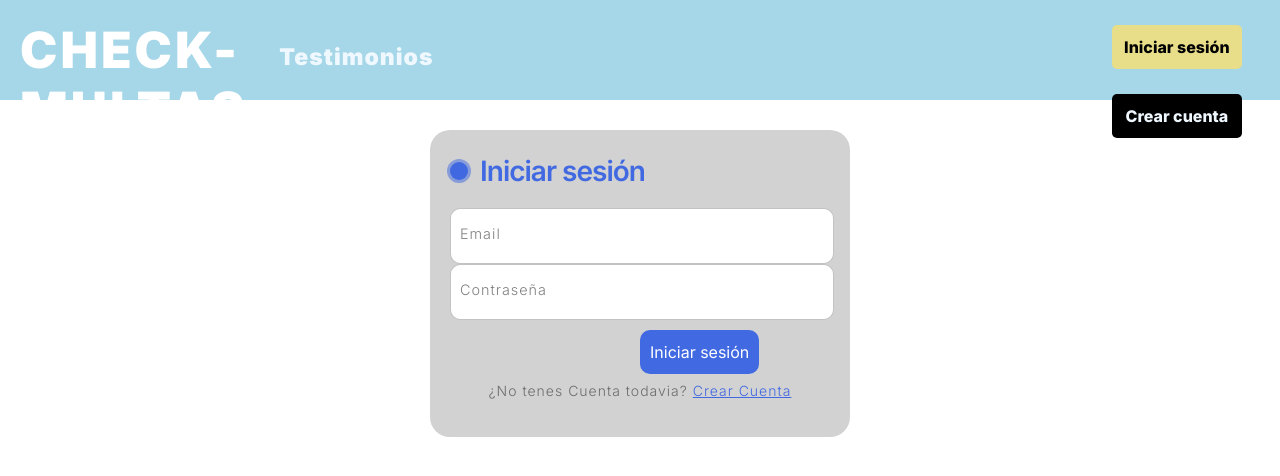
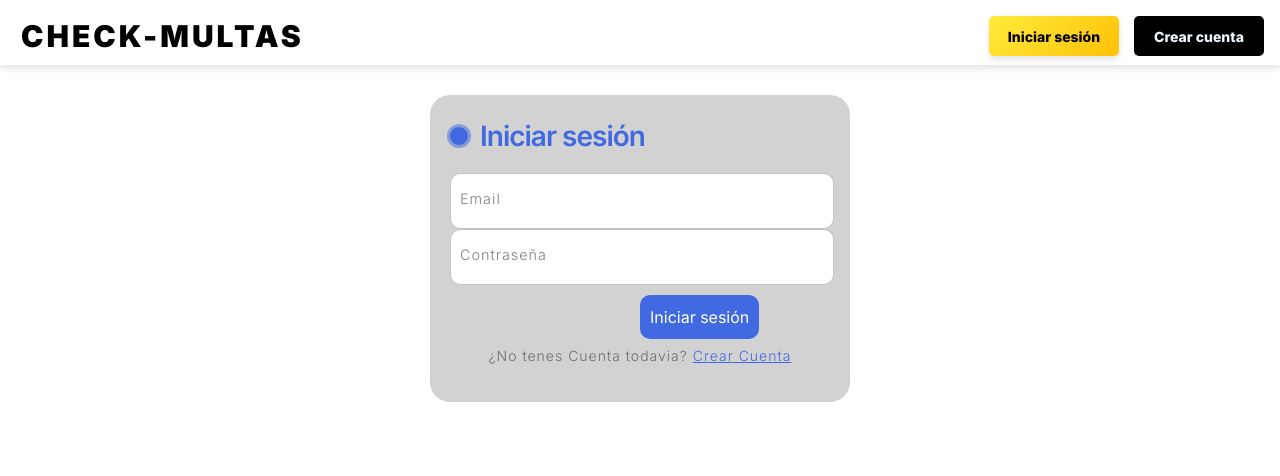
Before and after one commit to Ezegallardo0/checkmultas, a React (Vite) app: page /login in a window 1280 px wide. Shown: the top 476 px of the page. Built offline with nearby package versions, Linux system fonts and the light colour scheme.

Commit message:
navbar semi responsive y fachero

```diff
--- a/src/components/Navbar.jsx
+++ b/src/components/Navbar.jsx
@@ -6,10 +6,10 @@ const Navbar = () => {
         <>
             <div className='Nav'>
                 <h1 onClick={() => window.location.href = '/'}>Check-Multas</h1>
-                <a className='test' href="#">Testimonios</a>
+
                 <div className='buton'>
-                    <button className='In' onClick={() => window.location.href = '/login'}>Iniciar sesión</button>
-                    <button className='Cr' onClick={() => window.location.href = '/register'}>Crear cuenta</button>
+                    <button className='In' onClick={() => window.location.href = '/login'}> <p>Iniciar sesión</p></button>
+                    <button className='Cr' onClick={() => window.location.href = '/register'}><p>Crear cuenta</p></button>
                 </div>
             </div>
         </>
--- a/src/styles/app.css
+++ b/src/styles/app.css
@@ -100,12 +100,7 @@ h2 {
     height: auto; /* Ajustar la altura según sea necesario */
 }
 
-@media (min-width: 768px) {
-    .homebg {
-        padding-top: 6rem; /* md:py-24 */
-        padding-bottom: 6rem; /* md:py-24 */
-    }
-}
+
 
 .cheq {
     background-color: aliceblue;
@@ -376,3 +371,53 @@ h2 {
     color: #333;
     font-size: 1rem;
 }
+
+@media (min-width: 1000px) and (max-width: 1400px) {
+    .homebg {
+        padding-top: 6rem; /* md:py-24 */
+        padding-bottom: 6rem; /* md:py-24 */
+    }
+    .Nav h1 {
+        padding-top: 17px;
+        font-size: 30px;
+        min-width: 140px;
+    }
+    .Nav {
+        height: 65px !important;
+    }
+    a.test {
+        font-size: 12px;
+        padding-top: 30px;
+    }
+    .buton {
+        display: flex;
+        margin-top: 0px;
+    }
+
+    .buton button {
+        margin-right: 15px;
+        margin-top: 15px !important;
+    }
+    .In, .Cr {
+        margin-right: 15px;
+        width: 130px;
+        height: 40px; /* Ajustar la altura según sea necesario */
+        display: flex;
+        align-items: center;
+        justify-content: center;
+        cursor: pointer;
+        margin-top: 0px;
+    }
+    .In p, .Cr p {
+
+        margin: 0; /* Eliminar el margen para centrar el texto */
+        font-size: 14px; /* Ajustar el tamaño de fuente según sea necesario */
+    }
+    h2 {
+        font-size: 91px !important;
+    }
+    .patente button {
+        margin-top: 25px;
+        font-size: 15px;
+    }
+}
--- a/src/styles/nav.css
+++ b/src/styles/nav.css
@@ -1,10 +1,17 @@
 @import url('https://fonts.googleapis.com/css2?family=Inter:ital,opsz,wght@0,14..32,100..900;1,14..32,100..900&display=swap');
 
 .Nav {
-    background-color: #a5d7e8;
+    background: rgba(255, 255, 255, 0.2); /* Fondo semi-transparente */
+    backdrop-filter: blur(10px); /* Desenfoque de fondo */
+    -webkit-backdrop-filter: blur(10px); /* Desenfoque de fondo para Safari */
+    box-shadow: 0 4px 6px rgba(0, 0, 0, 0.1); /* Sombra para dar profundidad */
+    border: 1px solid rgba(255, 255, 255, 0.3); /* Borde semi-transparente */
     height: 100px;
     display: flex;
     justify-content: space-between;
+    position: sticky; /* Hacer que el navbar sea sticky */
+    top: 0; /* Posición en la parte superior */
+    z-index: 1000; /* Asegurarse de que esté por encima de otros elementos */
 }
 
 h1 {
@@ -13,7 +20,7 @@ h1 {
     font-size: 50px;
     font-family: "Inter", sans-serif;
     font-weight: 900;
-    color: white;
+    color: black;
     cursor: pointer;
 }
 .test{
@@ -27,7 +34,7 @@ h1 {
 }
 .In {
     display: inline-block;
-    background-color: #E8DD89;
+    background: linear-gradient(135deg, #FFEB3B, #FFC107); /* Gradiente de amarillo */
     color: black;
     border-radius: 5px;
     border: none;
@@ -37,6 +44,13 @@ h1 {
     font-size: 16px;
     font-family: "Inter", sans-serif;
     font-weight: 800;
+    box-shadow: 0 4px 6px rgba(0, 0, 0, 0.1); /* Sombra para dar profundidad */
+    cursor: pointer;
+    transition: background 0.3s ease; /* Transición suave para el fondo */
+}
+
+.In:hover {
+    background: linear-gradient(135deg, #FFC107, #FFB300); /* Gradiente de amarillo más intenso al pasar el ratón */
 }
 
 .Cr {
@@ -52,6 +66,10 @@ h1 {
     font-family: "Inter", sans-serif;
     font-weight: 800;
 }
+
+.Cr:hover {
+    background: linear-gradient(135deg, #1D4ED8, #1E40AF); /* Gradiente de azul más oscuro al pasar el ratón */
+}
 .buton{
 
 }
```
